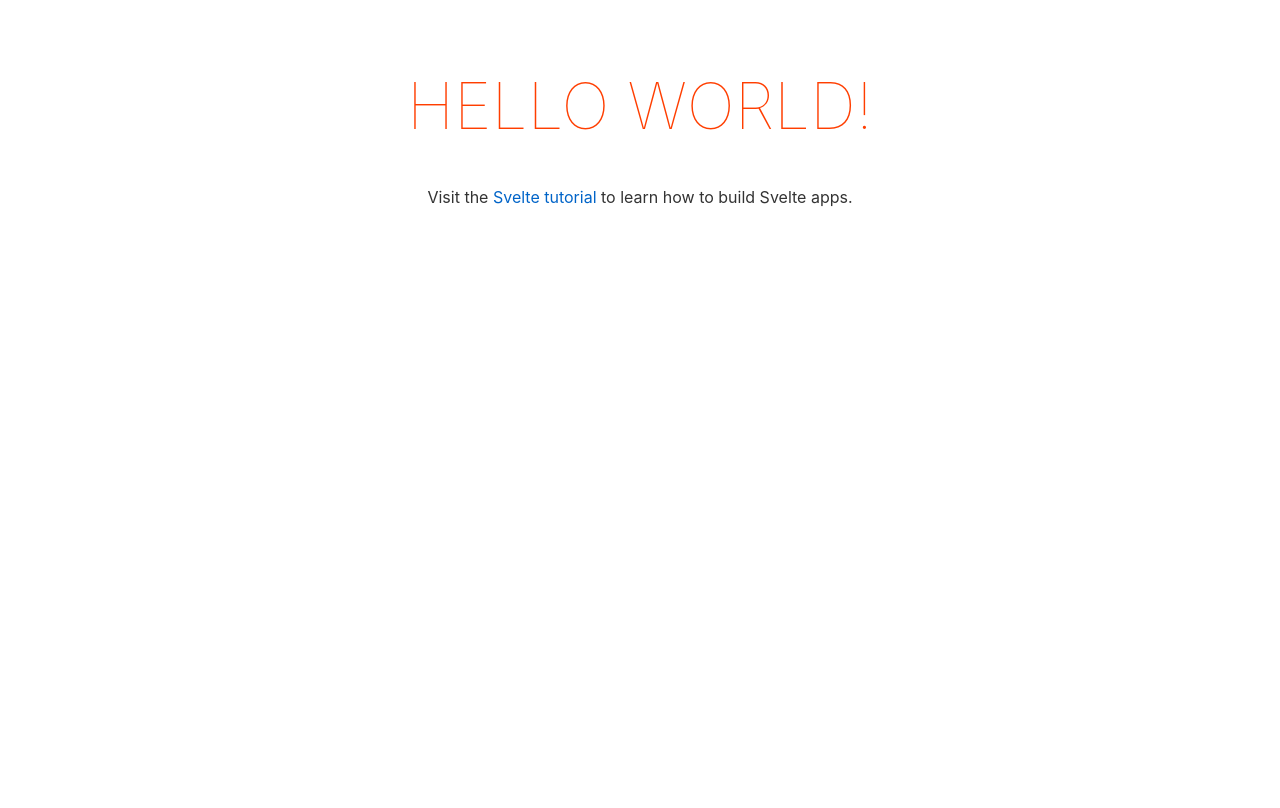
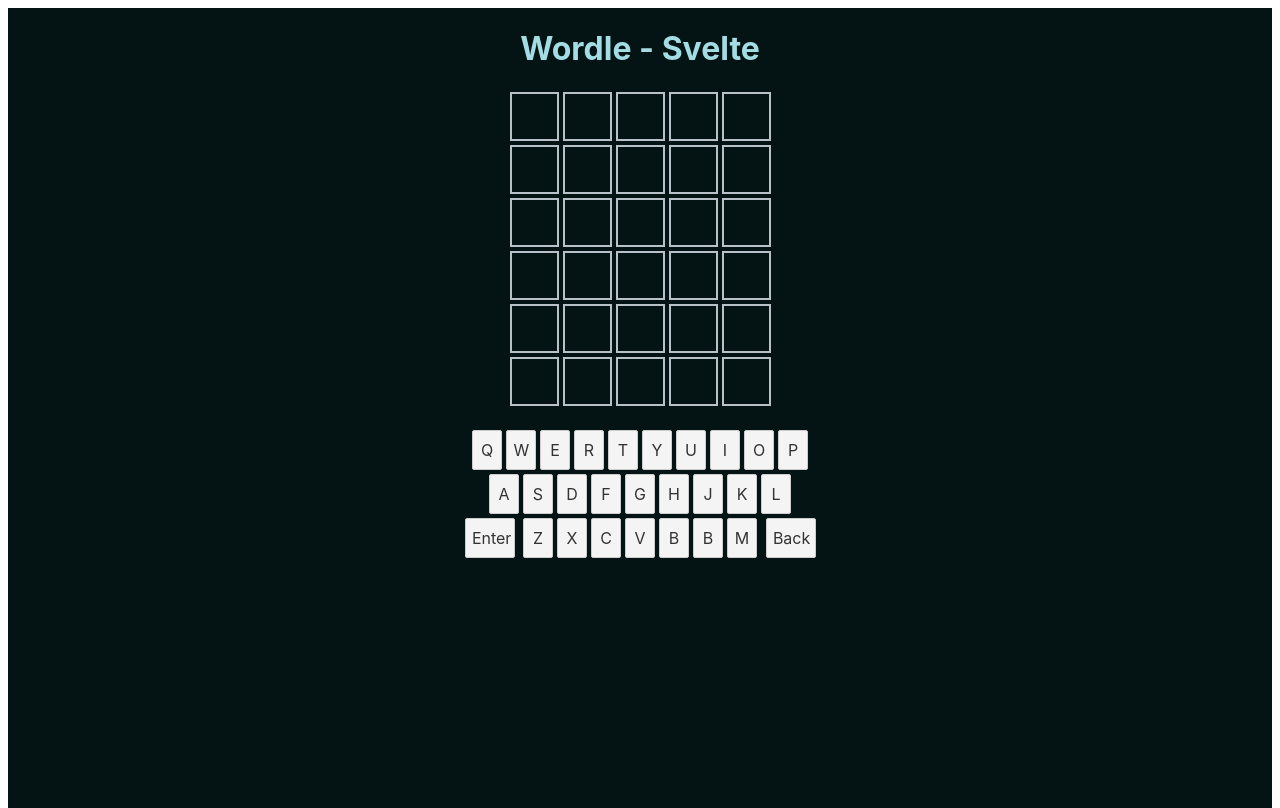
Before and after one commit to Joyining/my-svelte-project, a Svelte app: page / in a window 1280 px wide. Built offline with nearby package versions, Linux system fonts and the light colour scheme.

Commit message:
initial layout

```diff
--- a/src/App.svelte
+++ b/src/App.svelte
@@ -1,27 +1,26 @@
 <script>
-	export let name;
+	import Header from './Header.svelte'
+	import Board from './Board.svelte'
+	import Keyboard from './Keyboard.svelte'
 </script>
 
 <main>
-	<h1>Hello {name}!</h1>
-	<p>Visit the <a href="https://svelte.dev/tutorial">Svelte tutorial</a> to learn how to build Svelte apps.</p>
+	<Header />
+	<Board maxWordLength={5} maxChallenges={6}/>
+	<Keyboard />
 </main>
 
 <style>
 	main {
-	 text-align: center;
-		padding: 1em;
+	 	text-align: center;
 		max-width: 240px;
+		height: 100vh;
 		margin: 0 auto;
+		background-color: #041414;
+		display: flex;
+		flex-direction: column;
+		align-items: center;
 	}
-
-	h1 {
-		color: #ff3e00;
-		text-transform: uppercase;
-		font-size: 4em;
-		font-weight: 100;
-	}
-
 	@media (min-width: 640px) {
 		main {
 			max-width: none;
--- /dev/null
+++ b/src/Board.svelte
@@ -0,0 +1,25 @@
+<script>
+	export let maxWordLength;
+    export let maxChallenges;
+</script>
+
+{#each {length: maxChallenges} as _, i}
+    <div class="row">
+        {#each {length: maxWordLength} as _, j}
+        <div id={`${i}${j}`} class="cell"> </div>
+        {/each}
+    </div>
+{/each}
+
+<style>
+    .row {
+        display: flex;
+    }
+    .cell {
+        width: 45px;
+        height: 45px;
+        border: 2px solid #b7c1c7;
+        margin: 2px;
+    }
+
+</style>
--- /dev/null
+++ b/src/Header.svelte
@@ -0,0 +1,7 @@
+<h1>Wordle - Svelte</h1>
+
+<style>
+    h1 {
+        color: #a4dce4;
+    }
+</style>
--- /dev/null
+++ b/src/Keyboard.svelte
@@ -0,0 +1,39 @@
+<script>
+    const row0 = ['Q', 'W', 'E', 'R', 'T', 'Y', 'U', 'I', 'O', 'P']
+    const row1 = ['A', 'S', 'D', 'F', 'G', 'H', 'J', 'K', 'L']
+    const row2 = ['Z', 'X', 'C', 'V', 'B', 'B', 'M']
+</script>
+
+<div class="wrap">
+    <div class="row">
+        {#each row0 as char, i}
+            <button>{char}</button>
+        {/each}
+    </div>
+    <div class="row">
+        {#each row1 as char, i}
+            <button>{char}</button>
+        {/each}
+    </div>
+    <div class="row">
+        <button class="special-key">Enter</button>
+        {#each row2 as char, i}
+            <button>{char}</button>
+        {/each}
+        <button class="special-key">Back</button>
+    </div>
+</div>
+
+<style>
+    .wrap {
+        margin-top: 20px;
+    }
+    .special-key {
+        width: 50px;
+    }
+    button {
+        width: 30px;
+        height: 40px;
+        margin: 2px;
+    }
+</style>
```
